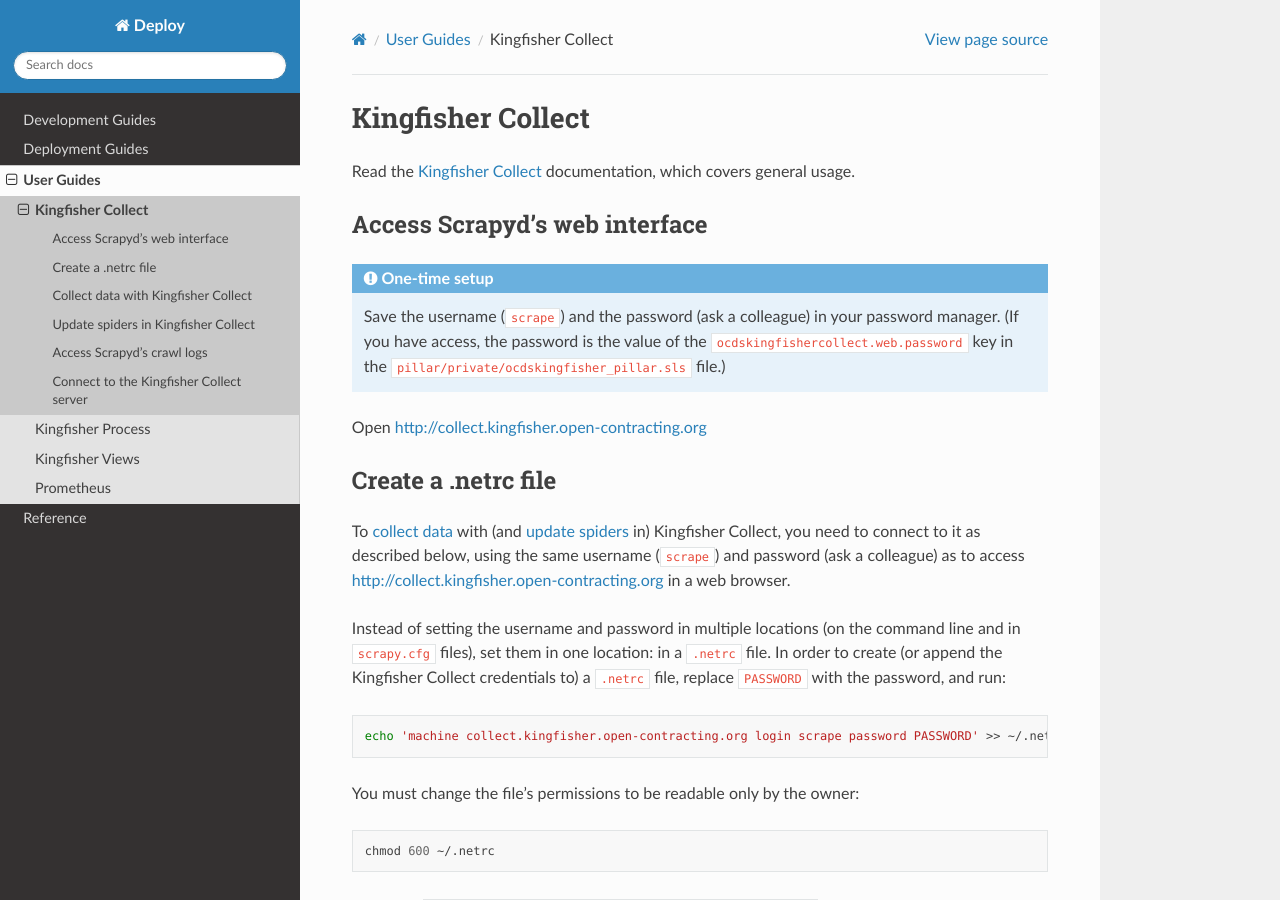
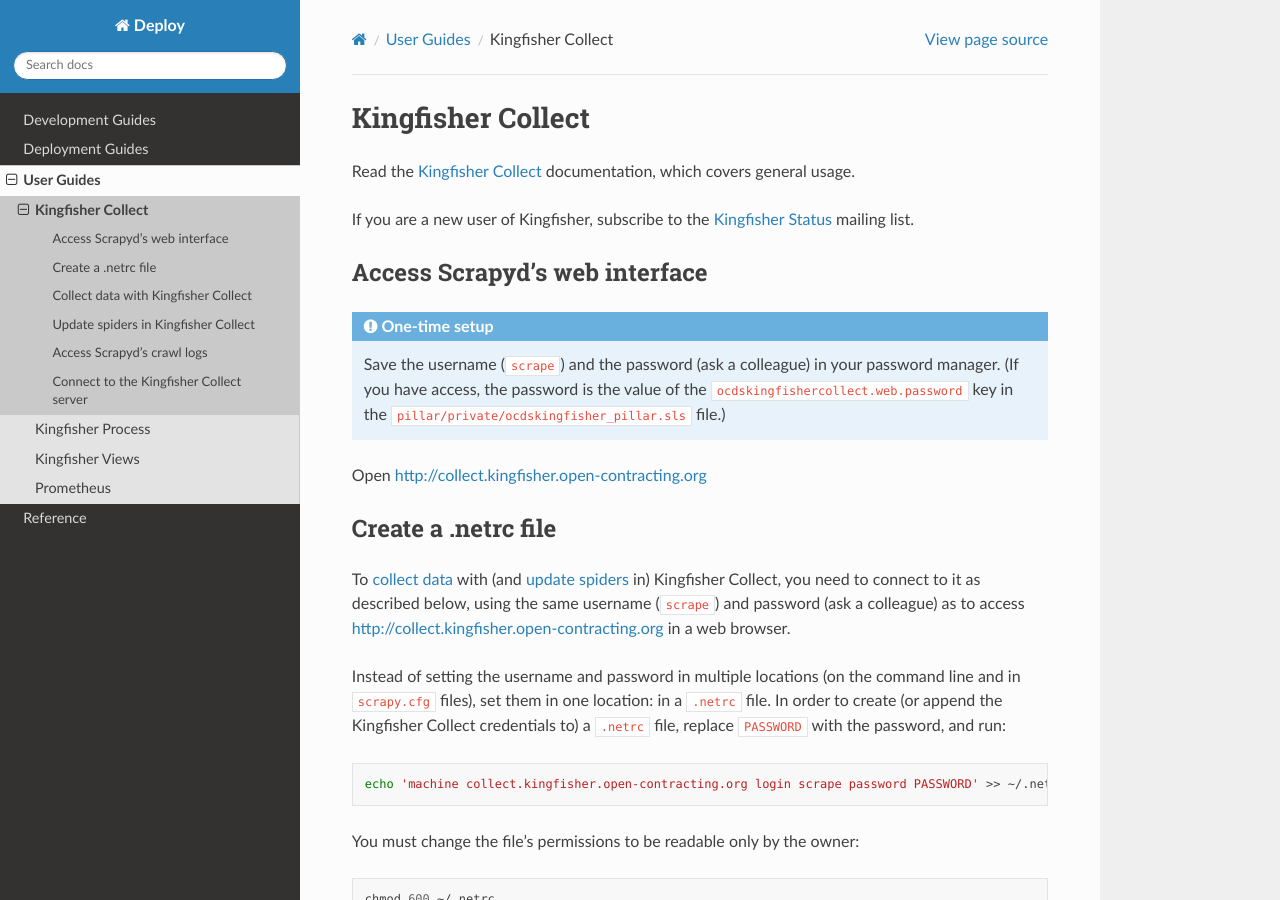
Before and after one commit to open-contracting/deploy, a Sphinx documentation site: the page built from docs/use/kingfisher-collect.rst, in a window 1280 px wide and 900 px high. Built offline with Sphinx 7.4.7 and the Read the Docs theme 2.0.0, drawn with Linux system fonts in a browser that asks for light colours.

Commit message:
Mention servers-status and kingfisher-status mailing lists

```diff
--- a/docs/deploy/maintain.rst
+++ b/docs/deploy/maintain.rst
@@ -7,6 +7,7 @@
 
 -  Subscribe to:
 
+   -  The `Servers Status <https://groups.google.com/a/open-contracting.org/forum/#!forum/servers-status>`__ mailing list
    -  Operating system security announcements (`Ubuntu <https://lists.ubuntu.com/mailman/listinfo/ubuntu-security-announce>`__)
    -  Hosting provider :ref:`network status announcements<hosting>`
 
--- a/docs/use/kingfisher-collect.rst
+++ b/docs/use/kingfisher-collect.rst
@@ -2,6 +2,8 @@
 ==================
 
 Read the `Kingfisher Collect <https://kingfisher-collect.readthedocs.io/en/latest/>`__ documentation, which covers general usage.
+
+If you are a new user of Kingfisher, subscribe to the `Kingfisher Status <https://groups.google.com/a/open-contracting.org/forum/#!forum/kingfisher-status>`__ mailing list.
 
 .. _access-scrapyd-web-service:
 
```
